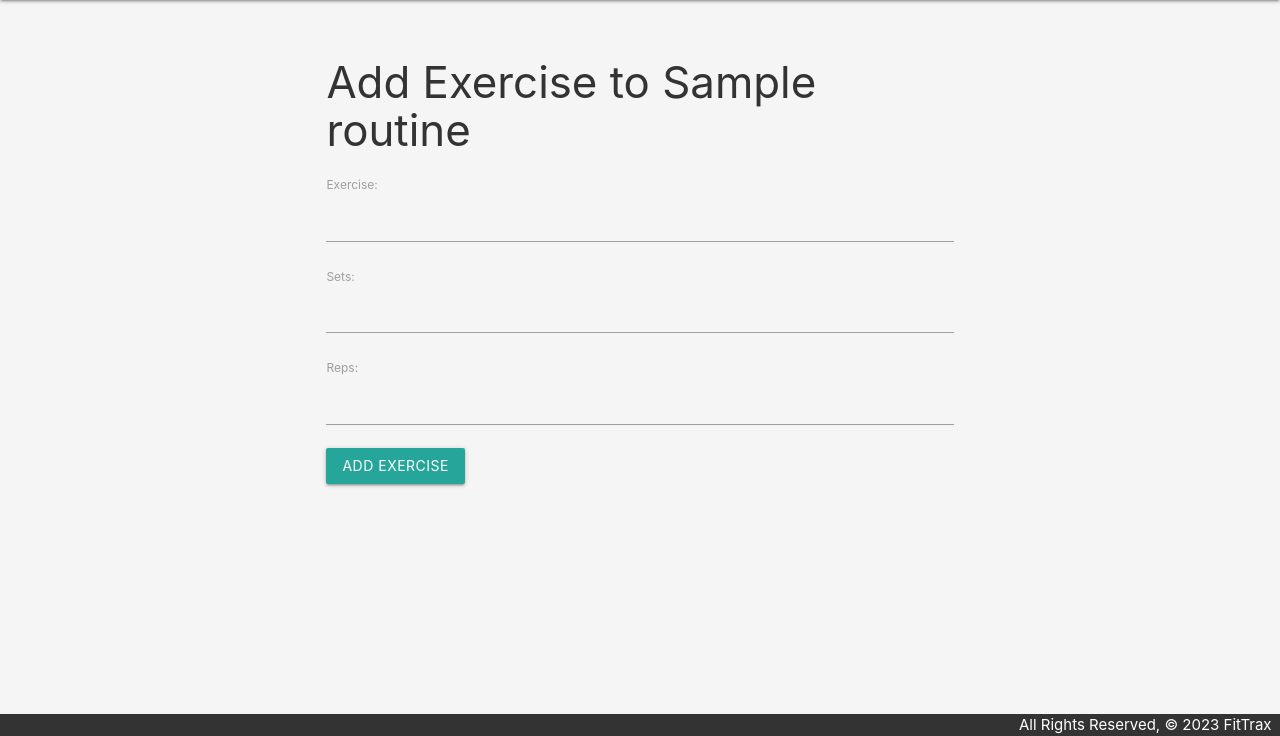
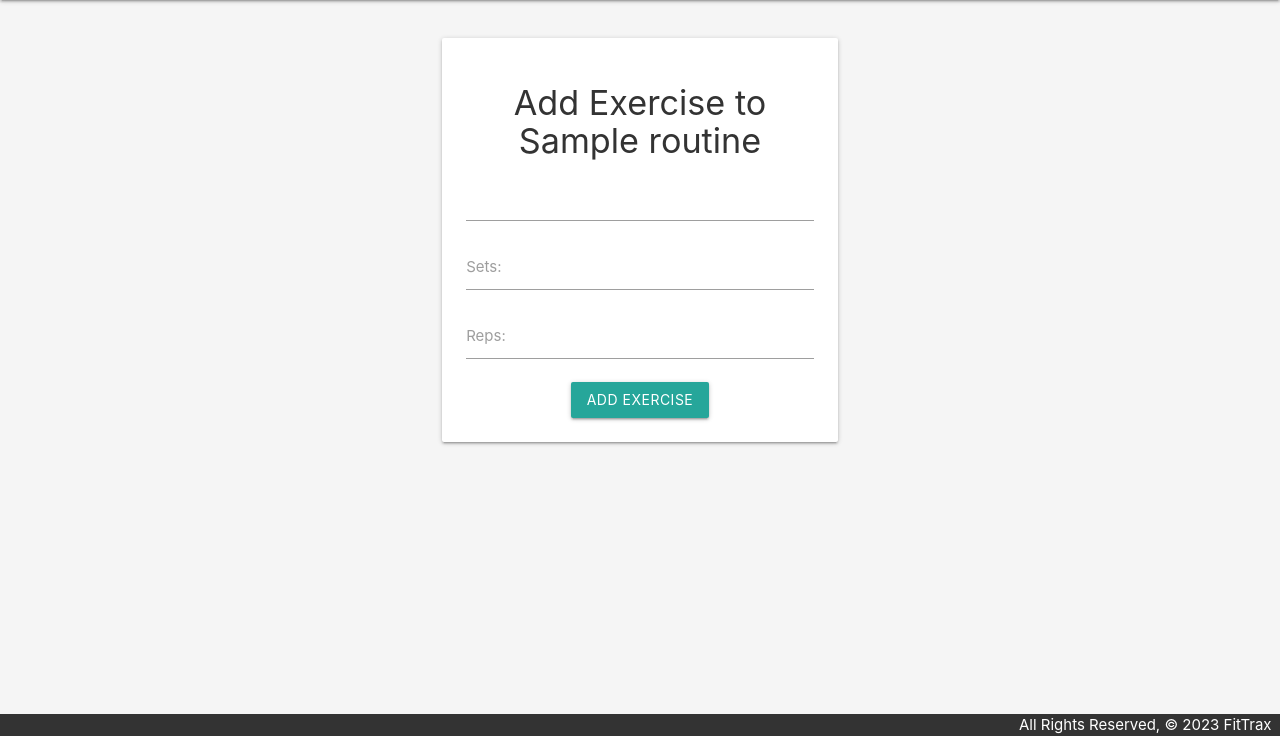
Before and after one commit to carlosm22700/Fitness-Tracker, a Django app: template main_app/templates/main_app/add_exercise.html in a window 1280 px wide. Shown: the part 64-800 px from the top of the page. Run offline with Django 3.2, Linux system fonts and the light colour scheme; the template is opened without the code that fills it: most values are stand-ins (such as "Sample title", 1, 10 or a date in 2020); form fields are guessed from the names that the template uses; some libraries are stand-ins or nearby versions.

Commit message:
cleans up styling

```diff
--- a/fitnesstracker/settings.py
+++ b/fitnesstracker/settings.py
@@ -32,6 +32,7 @@ ALLOWED_HOSTS = []
 
 INSTALLED_APPS = [
     'main_app',
+    'widget_tweaks',
     'django.contrib.admin',
     'django.contrib.auth',
     'django.contrib.contenttypes',
--- a/main_app/templates/main_app/add_exercise.html
+++ b/main_app/templates/main_app/add_exercise.html
@@ -1,25 +1,35 @@
+
 {% extends 'main_app/base.html' %}
+
+{% load widget_tweaks %}
 
 {% block content %}
 
 <div class="container">
-    <h3>Add Exercise to {{ routine.name }}</h3>
-    <form method="post" action="{% url 'add_exercise' routine.id selected_exercise.id %}">
-        {% csrf_token %}
-        <p>
-            <label for="{{ form.exercise.id_for_label }}">Exercise:</label>
-            {{ form.exercise }}
-        </p>
-        <p>
-            <label for="{{ form.sets.id_for_label }}">Sets:</label>
-            {{ form.sets }}
-        </p>
-        <p>
-            <label for="{{ form.reps.id_for_label }}">Reps:</label>
-            {{ form.reps }}
-        </p>
-        <button type="submit" class="btn">Add Exercise</button>
-    </form>
+    <div class="row">
+        <div class="col s12 m8 offset-m2">
+            <div class="card-panel">
+                <h4 class="center-align">Add Exercise to {{ routine.name }}</h4>
+                <form method="post" action="{% url 'add_exercise' routine.id selected_exercise.id %}">
+                    {% csrf_token %}
+                    <div class="input-field">
+                        {{ form.exercise|add_class:"browser-default" }}
+                    </div>
+                    <div class="input-field">
+                        <label for="{{ form.sets.id_for_label }}">Sets:</label>
+                        {{ form.sets|add_class:"validate" }}
+                    </div>
+                    <div class="input-field">
+                        <label for="{{ form.reps.id_for_label }}">Reps:</label>
+                        {{ form.reps|add_class:"validate" }}
+                    </div>
+                    <div class="center-align">
+                        <button type="submit" class="btn waves-effect waves-light">Add Exercise</button>
+                    </div>
+                </form>
+            </div>
+        </div>
+    </div>
 </div>
 
 {% endblock %}
```
Also changed, not shown: main_app/templates/main_app/view_routines.html (+5 -2 lines), 2 other files.
